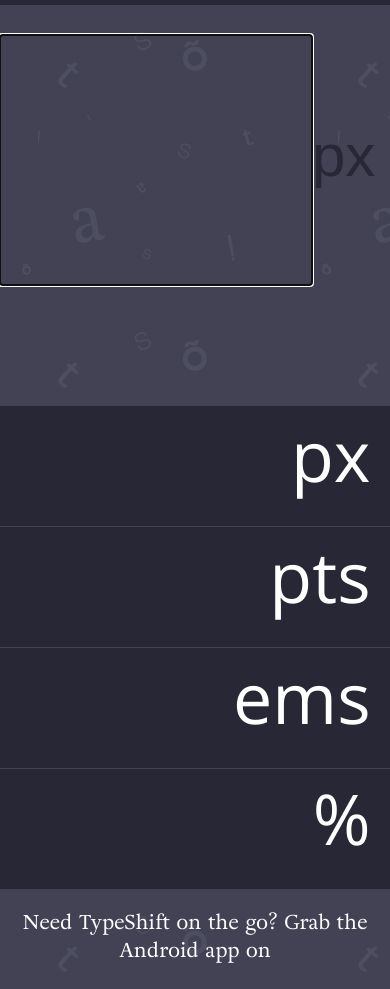
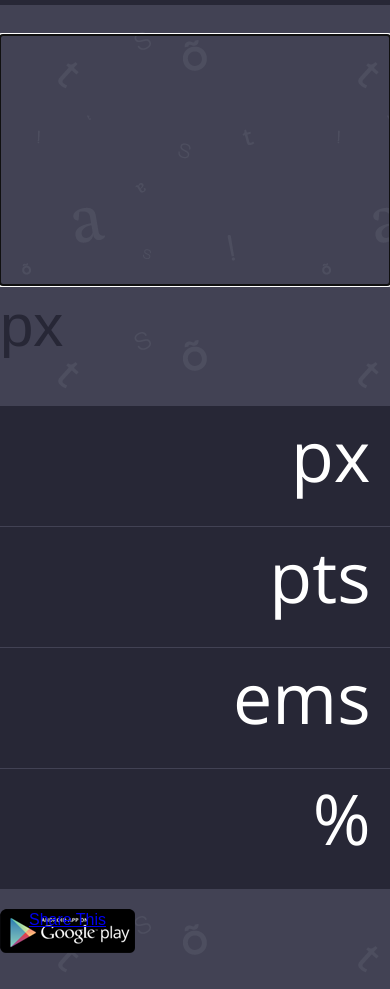
Before and after one commit to BHouwens/TypeShift, a website: page index.html in a window 390 px wide. Shown: the part 85-1074 px from the top of the page. Drawn offline with nearby package versions, Linux system fonts and the light colour scheme; files whose address does not match are found by name.

Commit message:
Update responsive points

```diff
--- a/Gruntfile.js
+++ b/Gruntfile.js
@@ -21,8 +21,7 @@
                 },
 
                 files: {
-                  'stylesheets/main.css': 'stylesheets/sass/main.scss'
-
+                    'stylesheets/main.css': 'stylesheets/sass/main.scss'
                 }
             }
         },
@@ -47,6 +46,7 @@
                 options:{
                     spawn: false,
                 }
+            },
         }
 
     });
@@ -56,4 +56,5 @@
     grunt.loadNpmTasks('grunt-combine-media-queries');
 
     grunt.registerTask('default', ['sass','cmq']);
+
 };
--- a/index.html
+++ b/index.html
@@ -24,12 +24,13 @@
 
 		<div class="main">
 			<input type="number" alt="input" ng-model="input" autofocus>
-			<select ng-options="k for k in options.values" ng-model="options.value"></select>
+			<select id="options" ng-options="k for k in options.values" ng-model="options.value"></select>
 		</div>
 
 		<div class="unit" ng-repeat="v in units">{{ calculate(v) | number: 2 }} {{ v }}</div>
 		<footer class="clearfix">
-			<p>Need TypeShift on the go? Grab the Android app on </p>
+			<a style="margin-top:20px;" href="https://twitter.com/share" class="twitter-share-button" data-lang="en" data-size="large" data-text="Check out TypeShift to start converting web type: " data-count="none">Share This</a>
+<script>!function(d,s,id){var js,fjs=d.getElementsByTagName(s)[0];if(!d.getElementById(id)){js=d.createElement(s);js.id=id;js.src="https://platform.twitter.com/widgets.js";fjs.parentNode.insertBefore(js,fjs);}}(document,"script","twitter-wjs");</script>
 		</footer>
 	</div>
 </body>
--- a/package.json
+++ b/package.json
@@ -1,8 +1,8 @@
 {
-  "name": "TypeShift",
+  "name": "new-project",
   "version": "0.1.0",
   "devDependencies": {
-    "grunt": "~0.4.5",
+    "grunt": "~0.4.1",
     "grunt-contrib-sass": "^0.7.3",
     "grunt-contrib-watch": "^0.6.1",
     "grunt-combine-media-queries": "^1.0.15"
--- a/stylesheets/main.css
+++ b/stylesheets/main.css
@@ -1,4 +1,4 @@
 .clearfix:before,.clearfix:after{content:"";display:table}.clearfix:after{clear:both}input[type=number]{-webkit-box-sizing:border-box;-moz-box-sizing:border-box;box-sizing:border-box}*{text-shadow:1px 1px 1px rgba(0,0,0,0.004);-webkit-font-smoothing:antialiased;-moz-osx-font-smoothing:grayscale;text-rendering:optimizeLegibility}@font-face{font-family:'AdrianeText';src:url("../fonts//AdrianeReg.eot");src:url("../fonts//AdrianeReg.eot") format("embedded-opentype"),url("../fonts//AdrianeReg.woff") format("woff"),url("../fonts//AdrianeReg.ttf") format("truetype"),url("../fonts//AdrianeReg.svg") format("svg")}.unit,input[type=number],select{font-family:'Open Sans', Arial, Helvetica, sans-serif}p{font-family:'AdrianeText', Georgia, serif;font-size:20px;color:white}header p{display:none;margin-top:30px !important}@media all and (min-width: 1340px){header p{float:left;margin-left:2% !important;display:block}}
-footer p{margin-top:20px !important}html,button,input,textarea{color:white}body{background:#272736}html{font-size:1em;line-height:1.4}::-moz-selection{background:#b3d4fc;text-shadow:none}::selection{background:#b3d4fc;text-shadow:none}.container{width:100%}header{height:90px;display:block;background:#272736}footer{height:100px;display:block;background:url("../img/pattern.png");text-align:center}a{background:url("../img/google.png");width:135px;height:44px;display:block}.main{height:400px;width:100%;display:block;background:url("../img/pattern.png");text-align:right}.unit{height:120px;display:block;font-size:70px;font-weight:300;text-align:right;padding-right:5%;border-top:1px solid #424254}.clearfix{*zoom:1}input[type=number]::-webkit-inner-spin-button,input[type=number]::-webkit-outer-spin-button{-webkit-appearance:none;margin:0}input[type=number]{background:transparent;border:none;color:white;width:80%;font-size:130px;font-weight:300;height:250px;text-align:right;float:left;display:block;margin-left:0;margin-top:30px}@media all and (min-width: 768px){input[type=number]{margin-left:3%}}
-select{float:left;display:block;border:0;background:transparent;-webkit-appearance:none;height:300px;width:17%;font-size:60px !important;font-weight:400 !important;color:#272736}@media all and (min-width: 768px){select{font-size:100px !important;float:right}}
+footer p{margin-top:20px !important}html,button,input,textarea{color:white}body{background:#272736}html{font-size:1em;line-height:1.4}::-moz-selection{background:#b3d4fc;text-shadow:none}::selection{background:#b3d4fc;text-shadow:none}.container{width:100%}header{height:90px;display:block;background:#272736}footer{height:100px;display:block;background:url("../img/pattern.png");text-align:center}a{background:url("../img/google.png");width:135px;height:44px;display:block}.main{height:400px;width:100%;display:block;background:url("../img/pattern.png");text-align:right}.unit{height:120px;display:block;font-size:70px;font-weight:300;text-align:right;padding-right:5%;border-top:1px solid #424254}.clearfix{*zoom:1}input[type=number]::-webkit-inner-spin-button,input[type=number]::-webkit-outer-spin-button{-webkit-appearance:none;margin:0}input[type=number]{background:transparent;border:none;color:white;width:100%;font-size:130px;font-weight:300;height:250px;text-align:left;float:left;display:block;margin-left:0;margin-top:30px}@media all and (min-width: 768px){input[type=number]{text-align:right;margin-left:3%;width:80%}}
+select{clear:both;display:block;border:0;background:transparent;-webkit-appearance:none;height:80px;width:100%;font-size:60px !important;font-weight:400 !important;color:#272736}@media all and (min-width: 768px){select{font-size:100px !important;float:right;clear:none;width:17%;height:300px}}
 img{display:block;margin:10px auto;width:300px;height:auto}@media all and (min-width: 1340px){img{float:left;margin:10px 0 30px 10%}}
```
Also changed, not shown: 1 other file.
